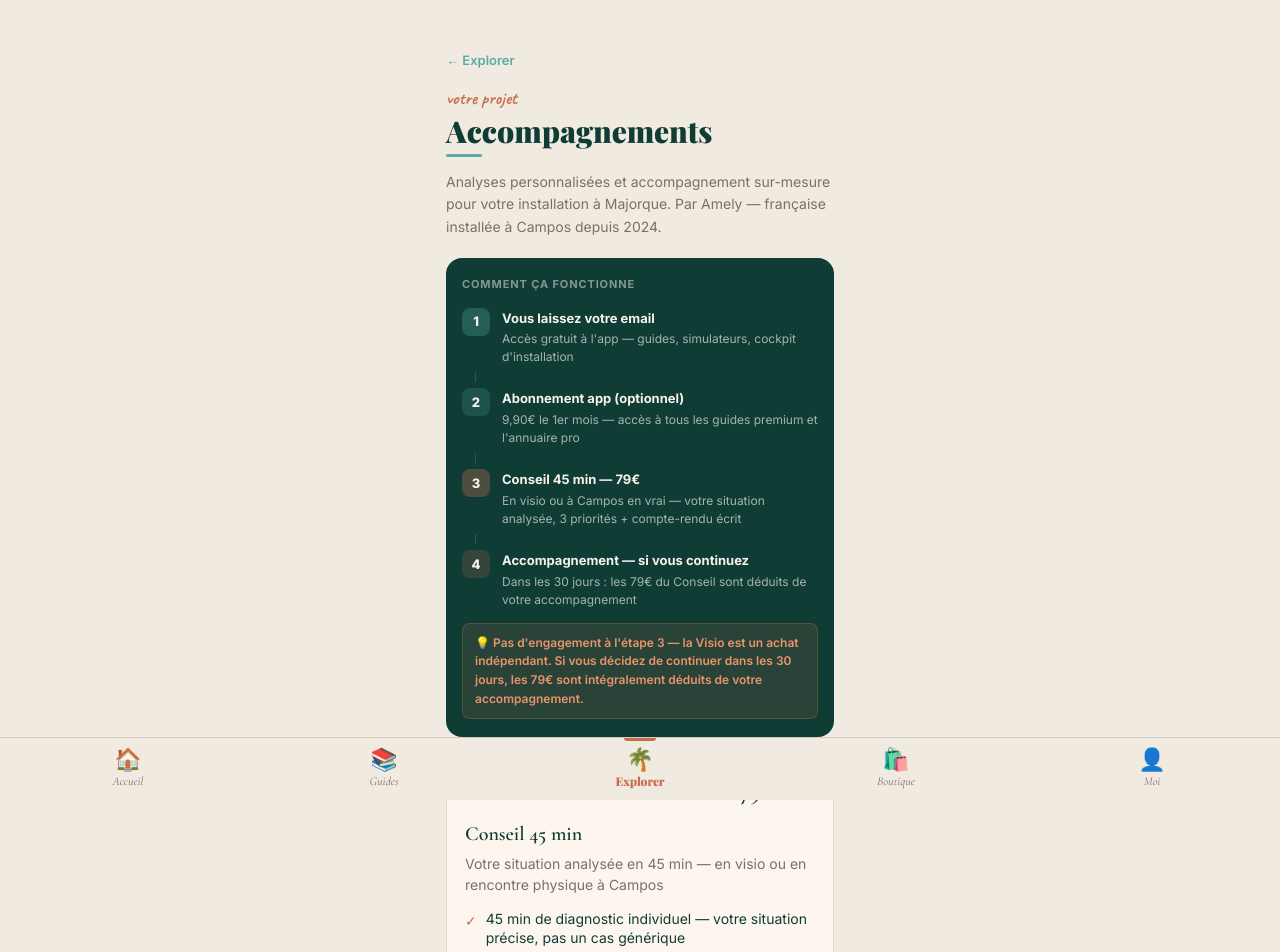
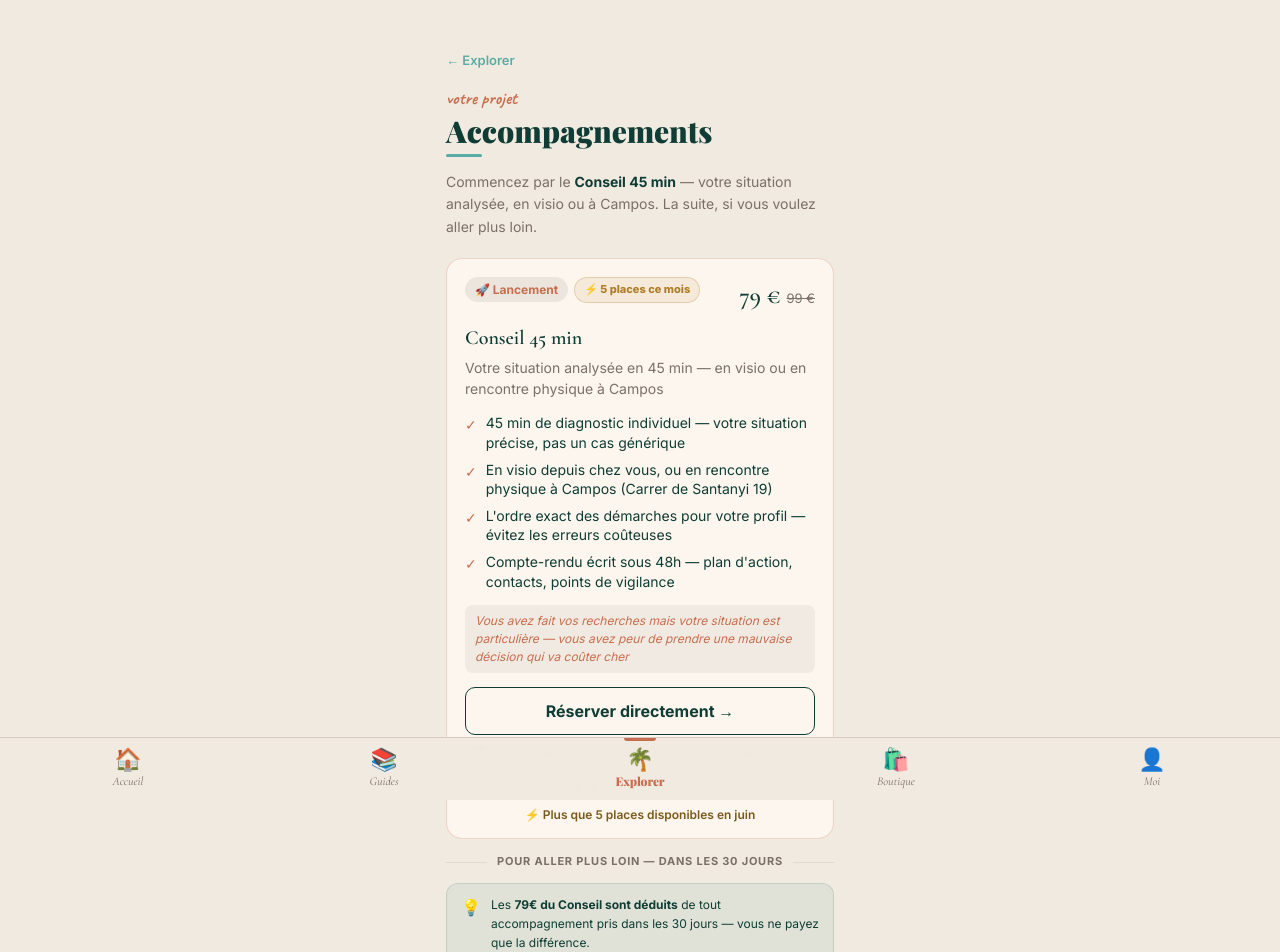
Before and after one commit to Vivreamajorque/vivre-a-majorque, a React (Vite) app: page /app/explorer/accompagnements in a window 1280 px wide. Shown: the top 952 px of the page. Built offline with nearby package versions, Linux system fonts and the light colour scheme; sample sign-in values are in the browser's storage; a web font is replaced by a local one.

Commit message:
refactor(accompagnements): supprime tunnel redondant, Conseil 45min en premier, séparateur + déduction, ordre logique

```diff
--- a/src/pages/Accompagnements.jsx
+++ b/src/pages/Accompagnements.jsx
@@ -453,61 +453,8 @@ export default function Accompagnements() {
         </h1>
         <div style={{ width: 36, height: 3, background: VERT, borderRadius: 2, marginBottom: 14 }} />
         <p style={{ fontSize: 14, color: 'var(--texte-sec)', lineHeight: 1.6 }}>
-          Analyses personnalisées et accompagnement sur-mesure pour votre installation à Majorque. Par Amely — française installée à Campos depuis 2024.
+          Commencez par le <strong style={{ color: FORET }}>Conseil 45 min</strong> — votre situation analysée, en visio ou à Campos. La suite, si vous voulez aller plus loin.
         </p>
-      </div>
-
-      {/* Parcours client — tunnel visuel */}
-      <div style={{
-        background: '#0F3D35', borderRadius: 16,
-        padding: '18px 16px', marginBottom: 16,
-      }}>
-        <p style={{
-          fontSize: 11, fontWeight: 700, color: 'rgba(247,242,235,0.5)',
-          fontFamily: 'var(--font-corps)', textTransform: 'uppercase',
-          letterSpacing: '0.08em', marginBottom: 14,
-        }}>
-          Comment ça fonctionne
-        </p>
-        {[
-          { num: '1', titre: 'Vous laissez votre email', detail: 'Accès gratuit à l\'app — guides, simulateurs, cockpit d\'installation', couleur: 'rgba(90,173,165,0.3)' },
-          { num: '2', titre: 'Abonnement app (optionnel)', detail: '9,90€ le 1er mois — accès à tous les guides premium et l\'annuaire pro', couleur: 'rgba(90,173,165,0.2)' },
-          { num: '3', titre: 'Conseil 45 min — 79€', detail: 'En visio ou à Campos en vrai — votre situation analysée, 3 priorités + compte-rendu écrit', couleur: 'rgba(199,110,78,0.35)' },
-          { num: '4', titre: 'Accompagnement — si vous continuez', detail: 'Dans les 30 jours : les 79€ du Conseil sont déduits de votre accompagnement', couleur: 'rgba(199,110,78,0.2)' },
-        ].map((step, i, arr) => (
-          <div key={i}>
-            <div style={{ display: 'flex', gap: 12, alignItems: 'flex-start' }}>
-              <div style={{
-                background: step.couleur, width: 28, height: 28, borderRadius: 8,
-                display: 'flex', alignItems: 'center', justifyContent: 'center',
-                fontSize: 13, fontWeight: 800, color: '#F7F2EB',
-                fontFamily: 'var(--font-corps)', flexShrink: 0,
-              }}>
-                {step.num}
-              </div>
-              <div>
-                <p style={{ fontSize: 13, fontWeight: 700, color: '#F7F2EB', fontFamily: 'var(--font-corps)', marginBottom: 2 }}>
-                  {step.titre}
-                </p>
-                <p style={{ fontSize: 12, color: 'rgba(247,242,235,0.65)', fontFamily: 'var(--font-corps)', lineHeight: 1.5 }}>
-                  {step.detail}
-                </p>
-              </div>
-            </div>
-            {i < arr.length - 1 && (
-              <div style={{ width: 1, height: 10, background: 'rgba(247,242,235,0.15)', margin: '6px 0 6px 13px' }} />
-            )}
-          </div>
-        ))}
-        <div style={{
-          marginTop: 14, padding: '10px 12px',
-          background: 'rgba(199,110,78,0.15)',
-          borderRadius: 8, border: '1px solid rgba(199,110,78,0.3)',
-        }}>
-          <p style={{ fontSize: 12, color: '#E8956A', fontFamily: 'var(--font-corps)', lineHeight: 1.55, fontWeight: 600 }}>
-            💡 Pas d'engagement à l'étape 3 — la Visio est un achat indépendant. Si vous décidez de continuer dans les 30 jours, les 79€ sont intégralement déduits de votre accompagnement.
-          </p>
-        </div>
       </div>
 
       {/* Message personnalisé selon quiz */}
@@ -526,7 +473,44 @@ export default function Accompagnements() {
         </div>
       )}
 
-      {offres.map(offre => (
+      {/* Conseil 45 min — premier pas obligatoire */}
+      <OffreCard
+        offre={offres.find(o => o.id === 'visio')}
+        onPrequalify={setPrequalOffre}
+      />
+
+      {/* Séparateur — suite si vous continuez */}
+      <div style={{
+        display: 'flex', alignItems: 'center', gap: 10,
+        margin: '8px 0 12px',
+      }}>
+        <div style={{ flex: 1, height: '0.5px', background: 'var(--gris)' }} />
+        <p style={{
+          fontSize: 11, fontWeight: 700, color: 'var(--texte-sec)',
+          fontFamily: 'var(--font-corps)', textTransform: 'uppercase',
+          letterSpacing: '0.07em', whiteSpace: 'nowrap',
+        }}>
+          Pour aller plus loin — dans les 30 jours
+        </p>
+        <div style={{ flex: 1, height: '0.5px', background: 'var(--gris)' }} />
+      </div>
+
+      {/* Encart déduction */}
+      <div style={{
+        background: 'rgba(15,110,86,0.06)',
+        border: '1px solid rgba(15,110,86,0.15)',
+        borderRadius: 12, padding: '11px 14px',
+        marginBottom: 12,
+        display: 'flex', gap: 10, alignItems: 'flex-start',
+      }}>
+        <span style={{ fontSize: 16, flexShrink: 0 }}>💡</span>
+        <p style={{ fontSize: 12, color: FORET, lineHeight: 1.6, fontFamily: 'var(--font-corps)' }}>
+          Les <strong>79€ du Conseil sont déduits</strong> de tout accompagnement pris dans les 30 jours — vous ne payez que la différence.
+        </p>
+      </div>
+
+      {/* Cap, Éclaireur, Intégrale */}
+      {offres.filter(o => o.id !== 'visio').map(offre => (
         <OffreCard key={offre.id} offre={offre} onPrequalify={setPrequalOffre} />
       ))}
 
```
